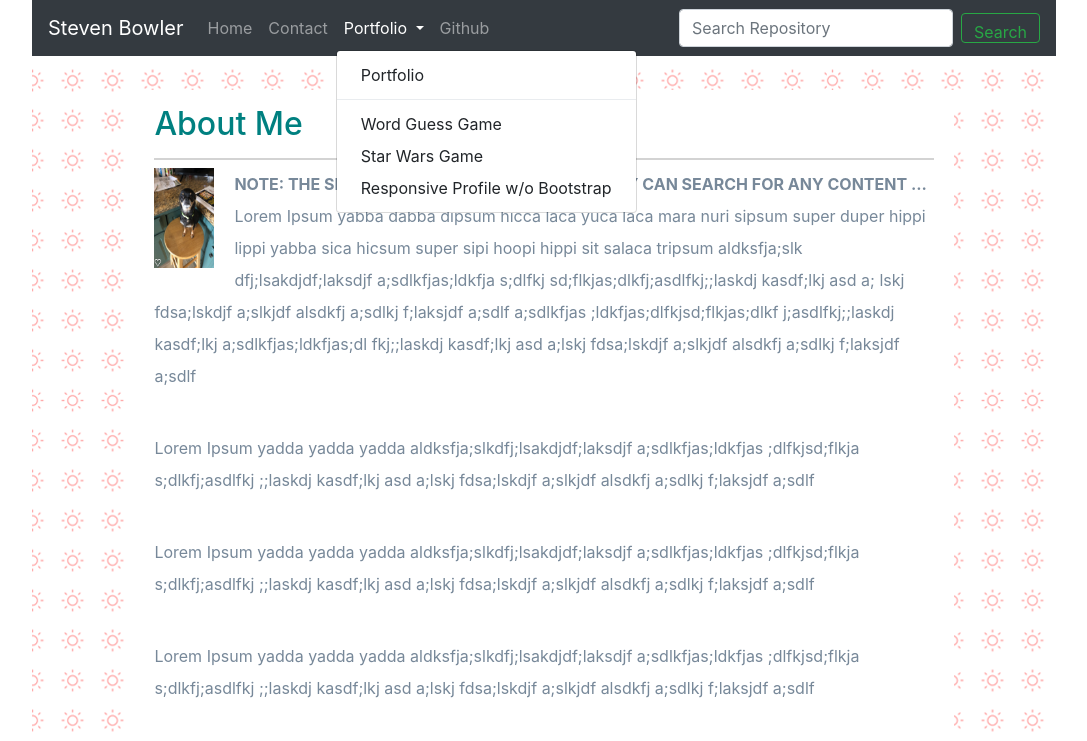
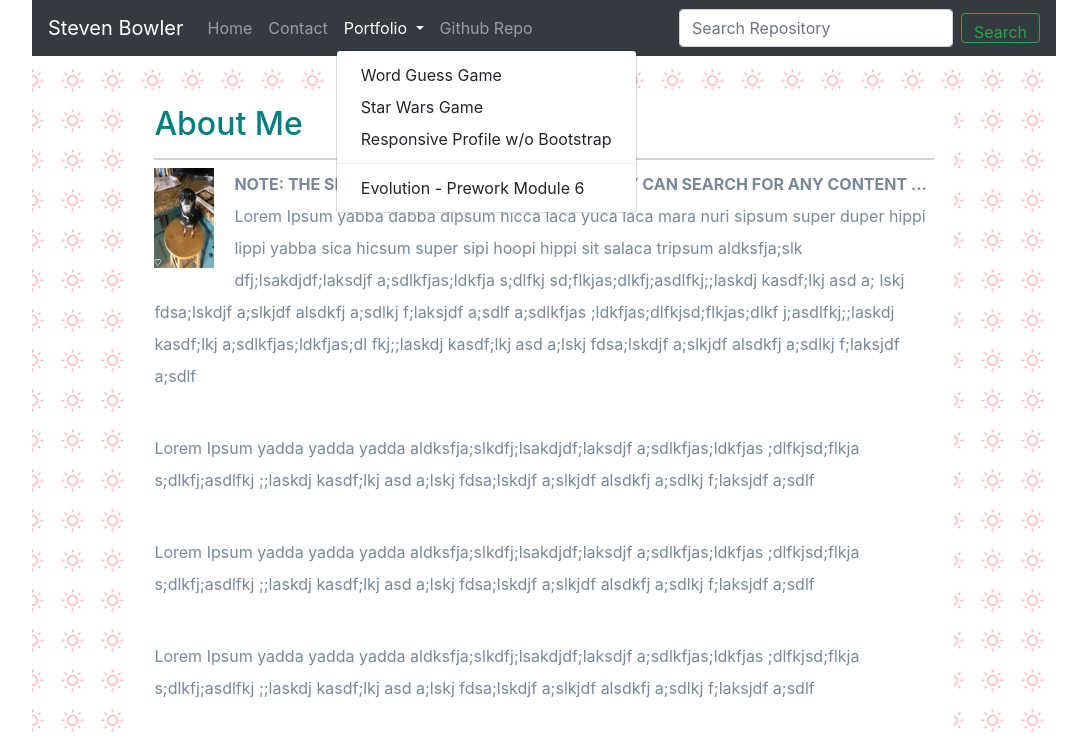
Before and after one commit to stevenbowler/Responsive-Portfolio, a plain HTML site: page index.html in a window 1280 px wide. Both pictures are taken after a click on the button "Portfolio". Shown: the top 741 px of the page, without its empty margins (96-1183 px from the left). Drawn offline with nearby package versions, Linux system fonts and the light colour scheme.

Commit message:
modified profile dropdown to include module 6 prework

```diff
--- a/index.html
+++ b/index.html
@@ -51,19 +51,18 @@
                                 Portfolio
                             </a>
                             <div class="dropdown-menu" aria-labelledby="navbarDropdown">
-                                <a class="dropdown-item"
-                                    href="https://stevenbowler.github.io/Responsive-Portfolio/index.html">Portfolio</a>
-                                <div class="dropdown-divider"></div>
                                 <a class="dropdown-item" href="https://stevenbowler.github.io/Word-Guess-Game/">Word
                                     Guess Game</a>
                                 <a class="dropdown-item" href="https://stevenbowler.github.io/unit-4-game/">Star Wars
                                     Game</a>
                                 <a class="dropdown-item" href="index2.html">Responsive Profile w/o Bootstrap</a>
+                                <div class="dropdown-divider"></div>
+                                <a class="dropdown-item" href="portfolio.html">Evolution - Prework Module 6</a>
                             </div>
                         </li>
                         <li class="nav-item">
                             <a class="nav-link" href="https://github.com/stevenbowler/Responsive-Portfolio"
-                                tabindex="-1" aria-disabled="true">Github</a>
+                                tabindex="-1" aria-disabled="true">Github Repo</a>
                         </li>
                     </ul>
                     <!-- https://github.com/stevenbowler/Responsive-Portfolio/search?q=navbar&unscoped_q=navbar -->
```
